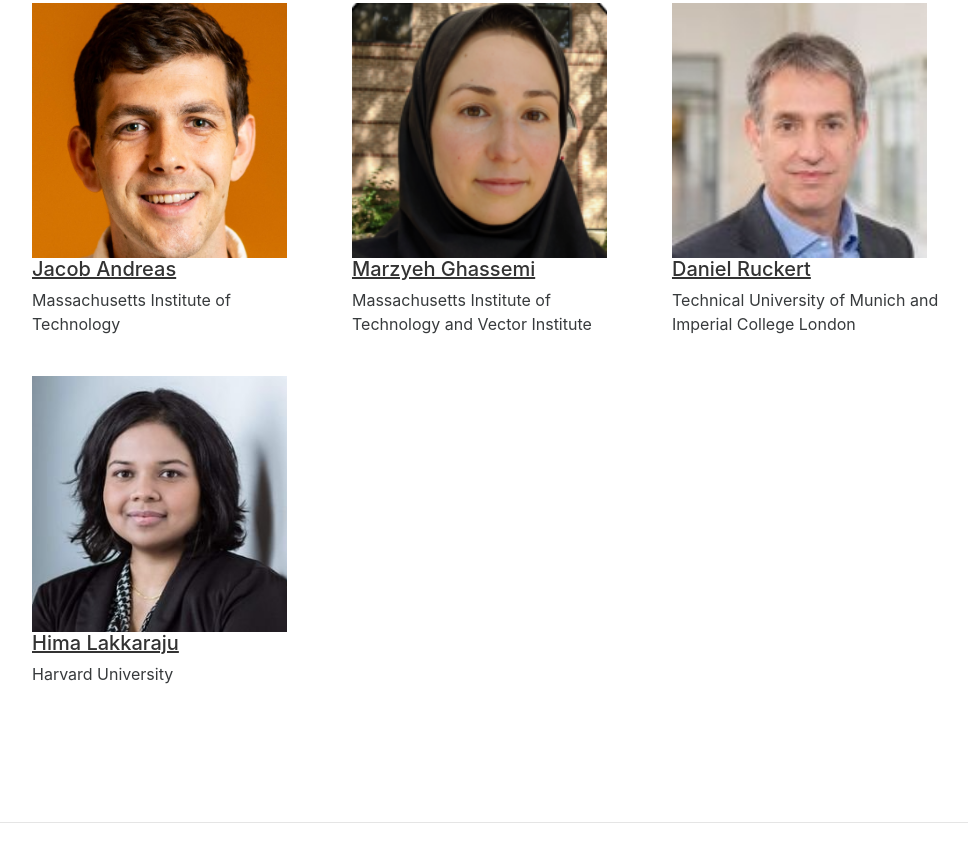
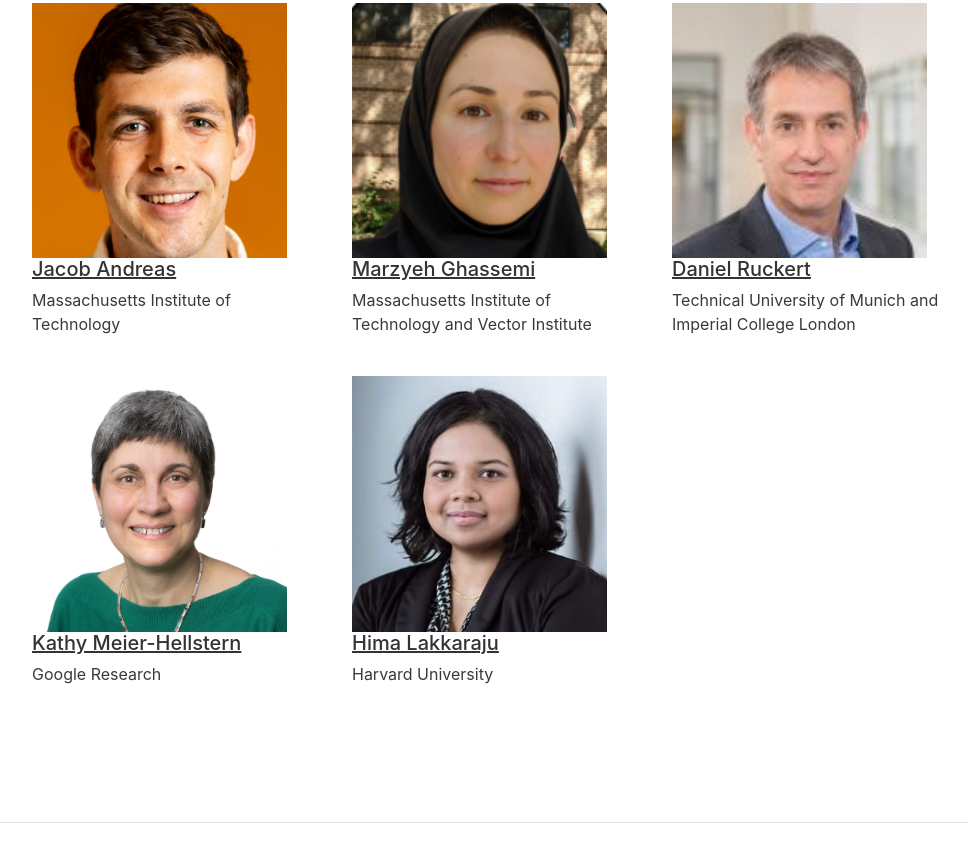
Before and after one commit to R2HCAI/r2hcai.github.io, a plain HTML site: page AAAI-23/pages/speakers.html in a window 1280 px wide. Shown: the part 458-1325 px from the top of the page, without its empty margins (158-1126 px from the left). Drawn offline with Linux system fonts and the light colour scheme.

Commit message:
speaker update

```diff
--- a/AAAI-23/pages/speakers.html
+++ b/AAAI-23/pages/speakers.html
@@ -125,6 +125,27 @@
             <br />
             <br />
 
+
+
+              <div class="col-xs-12 col-md-4">
+                <div class="thumbnail">
+                    <a href="https://research.google/people/108126/" target="_blank">
+                    <img
+                        src="../images/speakers_200x200/kathy.jpg"
+                        alt="Kathy Meier-Hellstern headshot"
+                        style="width:88%"
+                        align="center">
+                    <div class="caption">
+                        <h5>Kathy Meier-Hellstern</h5>
+                    </div>
+                    </a>
+                    <p>Google Research
+                    </p>
+                    <br />
+                </div>
+              </div>
+
+
               <div class="col-xs-12 col-md-4">
                 <div class="thumbnail">
                       <a href="https://himalakkaraju.github.io/" target="_blank">
@@ -142,24 +163,6 @@
                       <br />
                 </div>
               </div>
-
-<!--               <div class="col-xs-12 col-md-4">
-                <div class="thumbnail">
-                    <a href="https://www.gov.tum.de/en/wirtschaftsethik/team/luetge/" target="_blank">
-                    <img
-                        src="../images/speakers_200x200/christoph.jpg"
-                        alt="Christoph Lütge headshot"
-                        style="width:88%"
-                        align="center">
-                    <div class="caption">
-                        <h5>Christoph Lütge</h5>
-                    </div>
-                    </a>
-                    <p>Technical University of Munich
-                    </p>
-                    <br />
-                </div>
-              </div> -->
 <!--
               <div class="col-xs-12 col-md-4">
                 <div class="thumbnail">
```
Also changed, not shown: AAAI-23/images/speakers_200x200/kathy.jpg (added).
